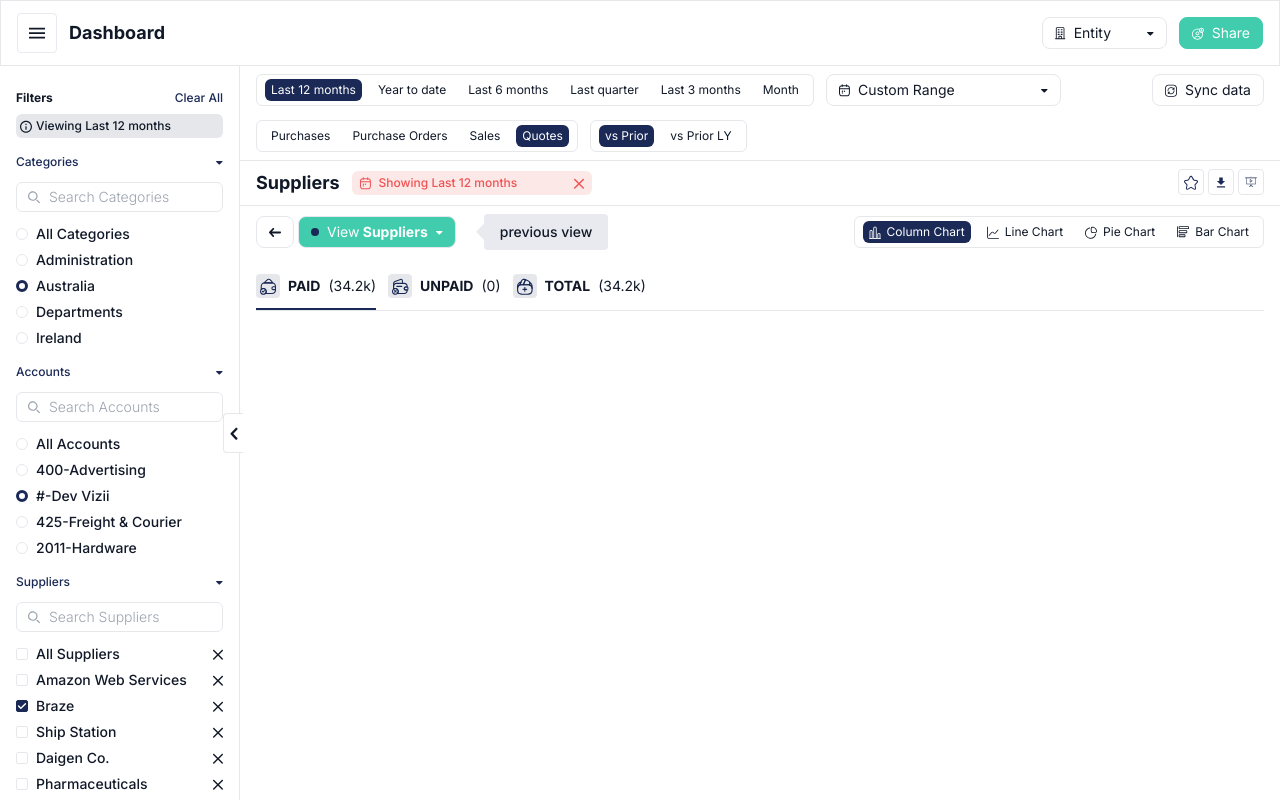
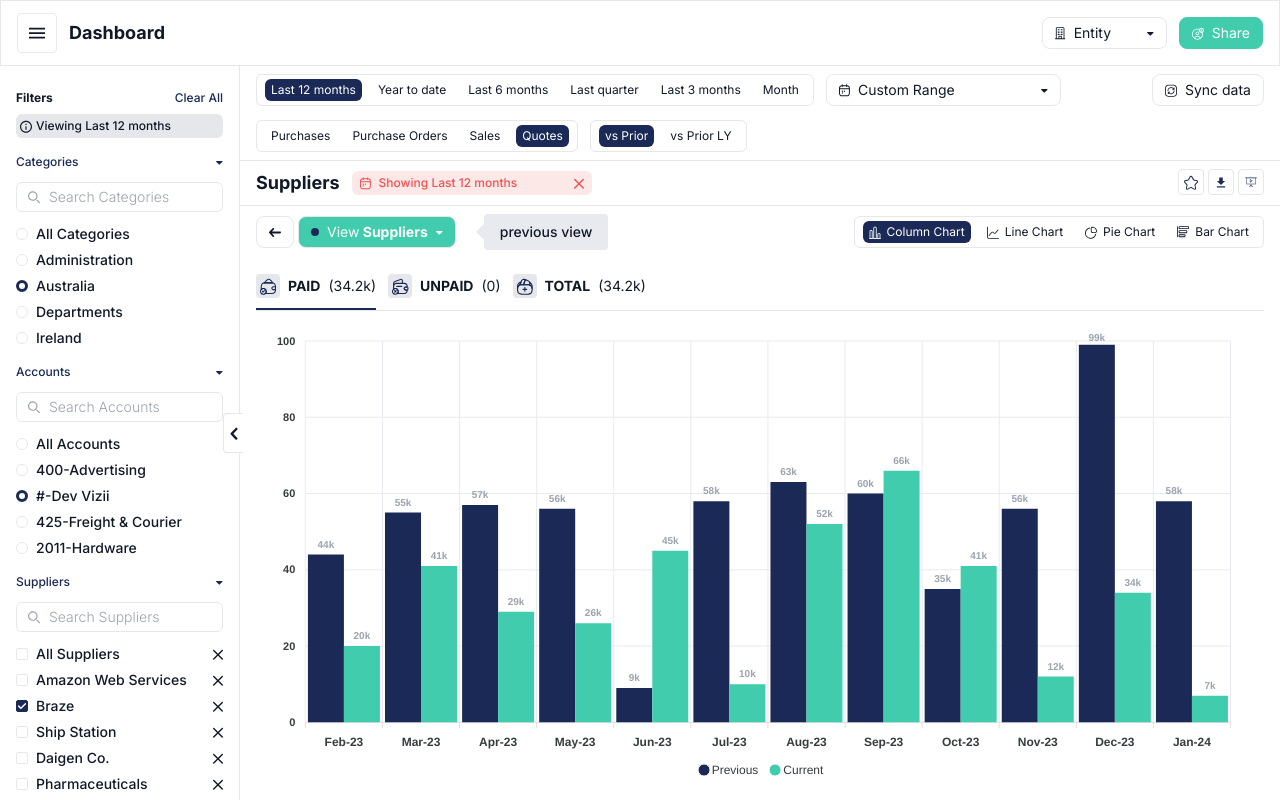
Before and after one commit to SaqibSyed1014/vizzi-dashboard, a Next.js app: page / in a window 1280 px wide. Built offline with nearby package versions, Linux system fonts and the light colour scheme.

Commit message:
charts category updated

```diff
--- a/src/app/dashboard/page.tsx
+++ b/src/app/dashboard/page.tsx
@@ -181,9 +181,9 @@ export default function Dashboard() {
                 </div>
 
                 <div className="flex-1 px-1">
-                    {/*{selectedChartTab === 0 && <DashboardBarChart series={paidStats}/>}*/}
-                    {/*{selectedChartTab === 1 &&  <DashboardBarChart series={unpaidStats}/>}*/}
-                    {/*{selectedChartTab === 2 &&  <DashboardBarChart series={totalStats}/>}*/}
+                    {selectedChartTab === 0 && <DashboardBarChart series={paidStats}/>}
+                    {selectedChartTab === 1 &&  <DashboardBarChart series={unpaidStats}/>}
+                    {selectedChartTab === 2 &&  <DashboardBarChart series={totalStats}/>}
                 </div>
             </div>
         </div>
```
